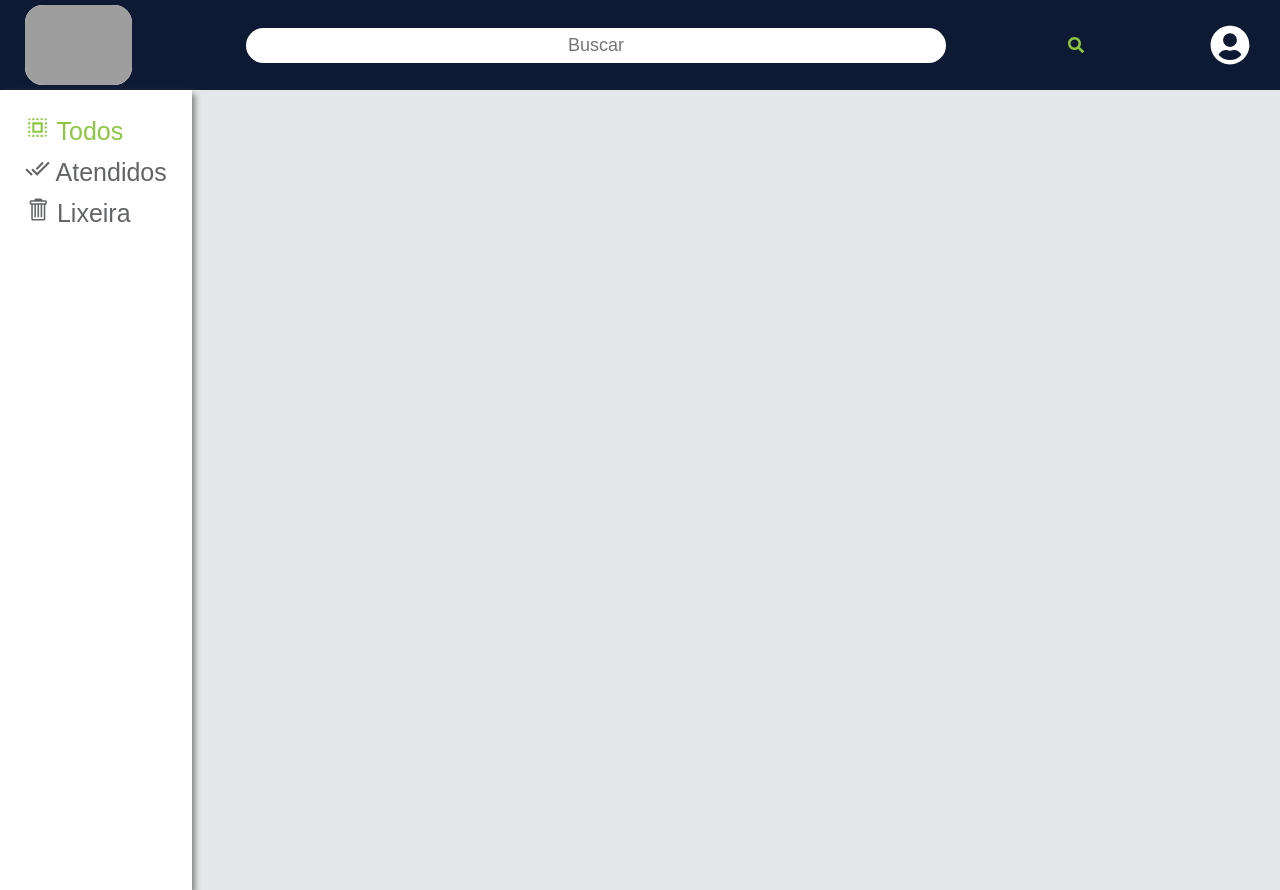
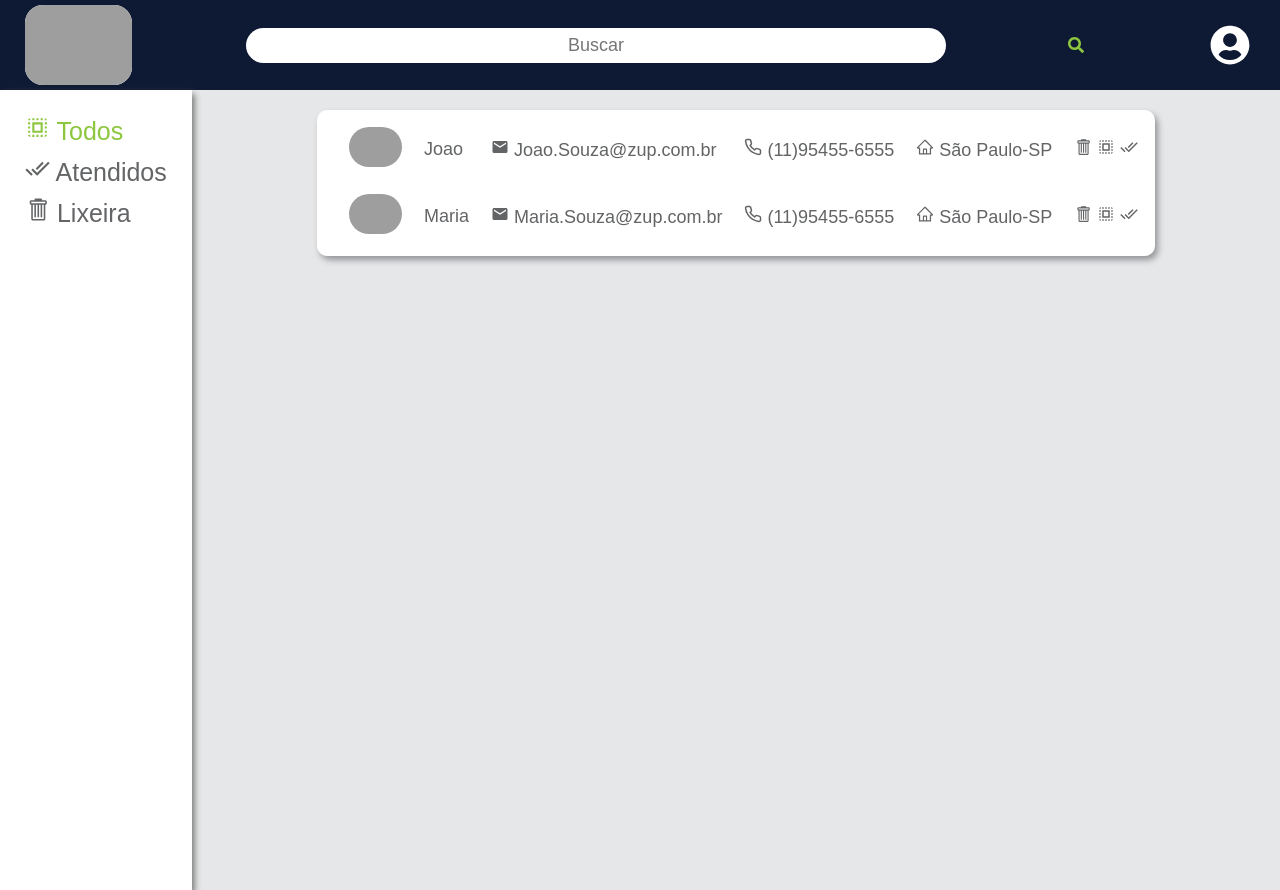
Before and after one commit to JonatasSousaZup/ProvaFront, a React (Create React App) app: page /lixeira in a window 1280 px wide. Built offline with nearby package versions, Linux system fonts and the light colour scheme; grey boxes are pictures that could not be loaded.

Commit message:
Criar component lixeira

```diff
--- a/src/App.js
+++ b/src/App.js
@@ -7,6 +7,7 @@ import Menu from './Components/Menu';
 import Table from './Components/Table';
 import Atendidos from './Components/Atendidos'
 import Perfil from './Components/Perfil'
+import Lixeira from './Components/Lixeira'
 import { MainGrid } from './Components/style';
 
 function App() {
@@ -26,6 +27,9 @@ function App() {
           <Route path="/perfil">
             <Perfil />
           </Route>
+          <Route path="/lixeira">
+            <Lixeira />
+          </Route>
         </Switch>
         </MainGrid>
         <GlobalStyle />
--- a/src/Components/Atendidos/index.js
+++ b/src/Components/Atendidos/index.js
@@ -1,15 +1,22 @@
 import React from 'react';
-import { Container , Tabela , Td , Tr , Img } from './styles';
-import { MdSelectAll, MdEmail } from 'react-icons/md'
-import { FiPhone } from 'react-icons/fi'
-import { GoTrashcan } from 'react-icons/go'
-import { AiOutlineHome } from 'react-icons/ai'
-import { Link } from 'react-router-dom';
+import TableItem from '../TableItem';
+import { Container, Tabela } from './styles';
 
 export default function Table() {
     return (
         <div>
             <Container>
+                <Tabela>
+                    <TableItem
+                        nome="Tiago"
+                        email="Tiago.Souza@zup.com.br"
+                        telefone="(11)95455-6555"
+                        cidade="São Paulo-SP"
+                    />
+
+                </Tabela>
+            </Container>
+            {/* <Container>
                 <Tabela>
                     <Tr>
                         <Link to="/perfil">
@@ -42,7 +49,7 @@ export default function Table() {
                         <Td className="icones"><GoTrashcan /> <MdSelectAll /> </Td>
                     </Tr>
                 </Tabela>
-            </Container>
+            </Container> */}
         </div>
     );
 }
--- /dev/null
+++ b/src/Components/Lixeira/index.js
@@ -0,0 +1,29 @@
+import React from 'react'
+import TableItem from '../TableItem'
+import { Container, Tabela } from './styles';
+
+
+export default function Lixeira() {
+    return (
+        <div>
+            <Container>
+                <Tabela>
+                     <TableItem
+                        nome="Joao"
+                        email="Joao.Souza@zup.com.br"
+                        telefone="(11)95455-6555"
+                        cidade="São Paulo-SP"
+                    />
+                     <TableItem
+                        nome="Maria"
+                        email="Maria.Souza@zup.com.br"
+                        telefone="(11)95455-6555"
+                        cidade="São Paulo-SP"
+                    />
+
+                </Tabela>
+            </Container>
+
+        </div>
+    )
+}
--- /dev/null
+++ b/src/Components/Lixeira/styles.js
@@ -0,0 +1,15 @@
+import styled from 'styled-components';
+
+export const Container = styled.div`
+        display: flex;
+        justify-content: center;
+`;
+
+export const Tabela = styled.table`
+        background: #FFF;
+        font-size: 18px;
+        padding: 5px;
+        margin-top: 20px;
+        border-radius: 10px;
+        box-shadow: 3px 4px 6px #939598;
+`;
--- a/src/Components/Table/index.js
+++ b/src/Components/Table/index.js
@@ -15,10 +15,10 @@ export default function Table() {
                         cidade="São Paulo-SP"
                     />
                     <TableItem
-                        nome="Tiago"
-                        email="Tiago.Souza@zup.com.br"
+                        nome="Jonatas"
+                        email="JOw.Souza@zup.com.br"
                         telefone="(11)97512-5465"
-                        cidade="São Paulo-SP"
+                        cidade="Ferraz de Vanconcelos-SP"
                     />
                 </Tabela>
             </Container>
```
Also changed, not shown: src/Components/TableItem/index.js (+4 -4 lines).
